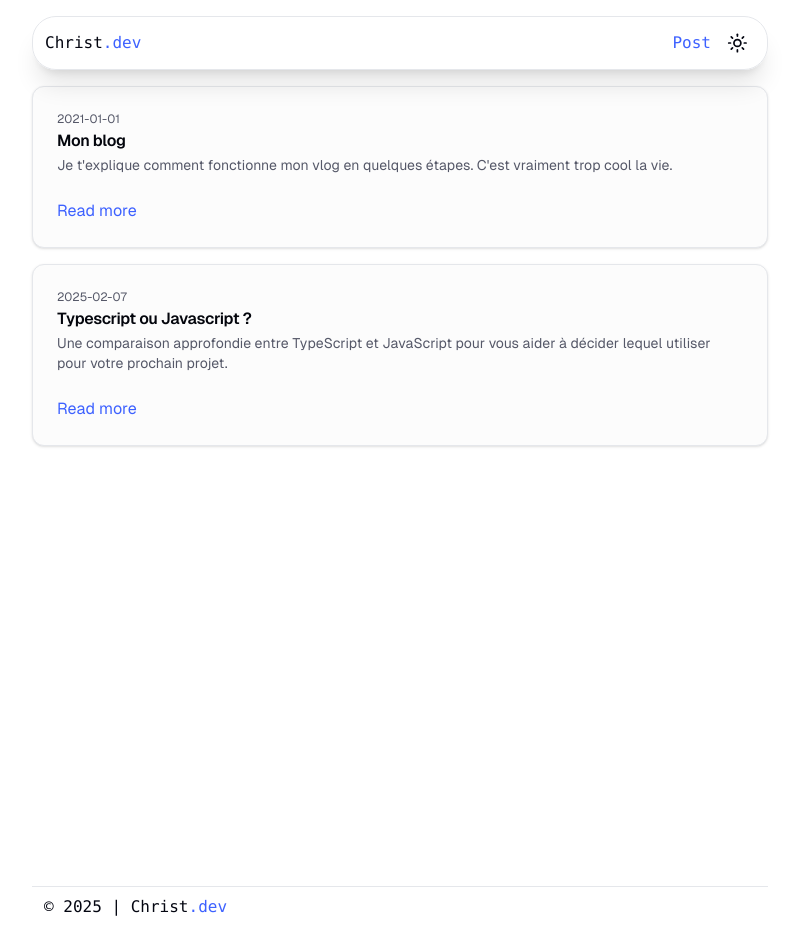
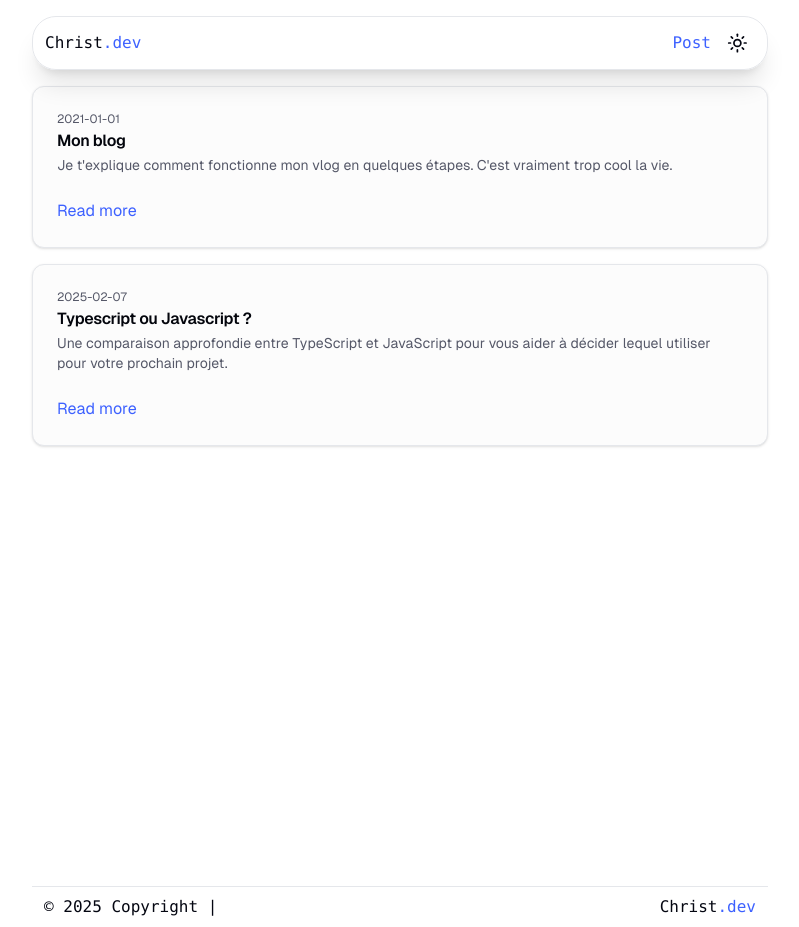
Before and after one commit to Christ-YAO/mdx-blog, a Next.js app: page / in a window 1280 px wide. Shown: the whole page, without its empty margins (240-1039 px from the left). Built offline with nearby package versions, Linux system fonts and the light colour scheme.

Commit message:
Footer component final style

```diff
--- a/src/components/Footer.tsx
+++ b/src/components/Footer.tsx
@@ -1,16 +1,15 @@
 import Link from 'next/link';
-import React from 'react';
 
 const Footer: React.FC = () => {
     return (
         <footer className="flex items-center justify-center border-t px-3 py-2 gap-2 font-mono">
-            <Link href="/">
-                &copy; {new Date().getFullYear()} | Christ<span className="text-primary">.dev</span>
+            <p>
+                &copy; {new Date().getFullYear()} Copyright |
+            </p>
+            <div className="ml-auto"></div>
+            <Link href="/" className='hover:underline'>
+                Christ<span className="text-primary">.dev</span>
             </Link>
-            <div className="ml-auto"></div>
-            {/* <Link href="/" className='text-primary hover:underline'>
-                Post
-            </Link> */}
         </footer>
     );
 };
```
